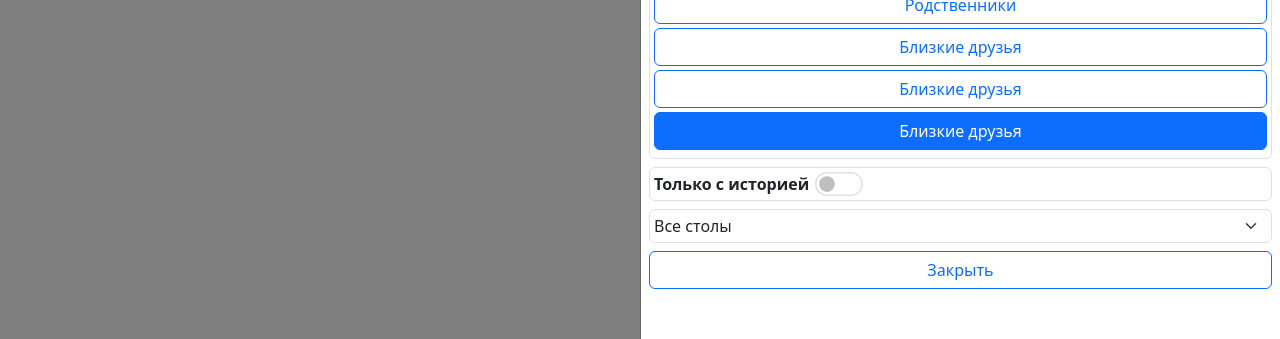
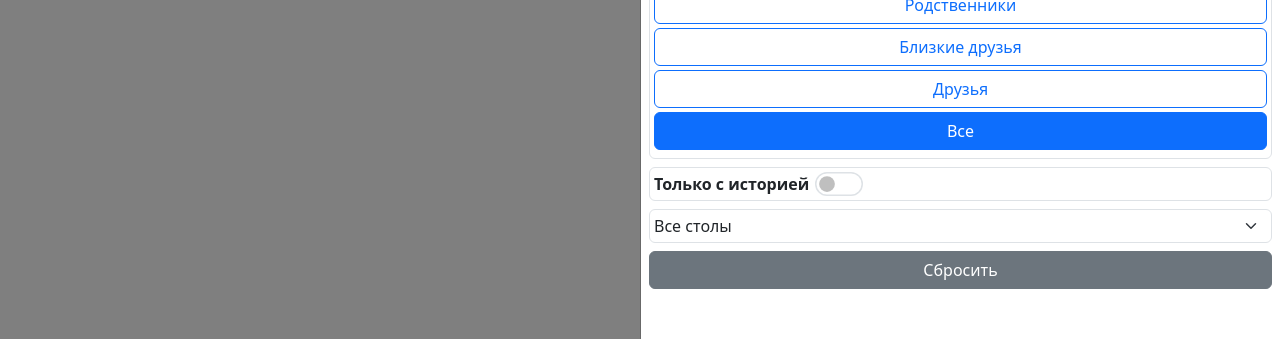
Before and after one commit to rakulagin/wedding-guests, a React (Create React App) app: page / in a window 1280 px wide. Both pictures are taken after a click on the button "Фильтры". Shown: the part 387-726 px from the top of the page. Built offline with nearby package versions, Linux system fonts and the light colour scheme; no server answers.

Commit message:
в принципе ане нравится, сейчас буду переделывать отображение карточки

```diff
--- a/src/Components/Filters/ActivityFilter.jsx
+++ b/src/Components/Filters/ActivityFilter.jsx
@@ -35,7 +35,6 @@ const ActivityFilter = () => {
           checked={activityFilter === true}
           onChange={(e) => handleInputChange(e)}
         />
-        {/*<span>Высокая</span>*/}
         <Button
           className='w-100 mb-1'
           value='1'
@@ -54,7 +53,6 @@ const ActivityFilter = () => {
           checked={activityFilter === false}
           onChange={(e) => handleInputChange(e)}
         />
-        {/*<span>Низкая</span>*/}
         <Button
           className='w-100 mb-1'
           value='0'
@@ -73,7 +71,6 @@ const ActivityFilter = () => {
           checked={activityFilter === 'all'}
           onChange={(e) => handleInputChange(e)}
         />
-        {/*<span>Все</span>*/}
         <Button
           className='w-100 mb-1'
           value='all'
--- a/src/Components/Filters/Filters.jsx
+++ b/src/Components/Filters/Filters.jsx
@@ -1,13 +1,24 @@
 import React, {useState} from 'react';
 import {Button, Offcanvas} from 'react-bootstrap';
+
+import {useDispatch} from "react-redux";
 
 import SideFilter from "./SideFilter";
 import ActivityFilter from "./ActivityFilter";
 import WeightFilter from "./WeightFilter";
 import HistoryFilter from "./HistoryFilter";
 import TableFilter from "./TableFilter";
+import {clear} from "../../redux/inputFilterSlice";
+import {clearAll} from "../../redux/filtersSlice";
 
 const Filters = () => {
+
+  const dispatch = useDispatch()
+
+  const clearAllFilters = () => {
+    dispatch(clear())
+    dispatch(clearAll())
+  }
 
   const [show, setShow] = useState(false);
 
@@ -19,11 +30,7 @@ const Filters = () => {
       <Button variant="primary" onClick={handleShow}>
         Фильтры
       </Button>
-
       <Offcanvas className="w-50" show={show} onHide={handleClose} placement="end">
-        {/*<Offcanvas.Header closeButton>*/}
-        {/*  <Offcanvas.Title>Заголовок блока</Offcanvas.Title>*/}
-        {/*</Offcanvas.Header>*/}
         <Offcanvas.Body className="p-2">
           <div>
             <SideFilter/>
@@ -34,15 +41,13 @@ const Filters = () => {
           </div>
           <Button
             className="w-100"
-            variant="outline-primary"
-            onClick={handleClose}
+            variant="secondary"
+            onClick={clearAllFilters}
           >
-            Закрыть
+            Сбросить
           </Button>
         </Offcanvas.Body>
       </Offcanvas>
-
-
     </div>
   );
 };
--- a/src/Components/Filters/WeightFilter.jsx
+++ b/src/Components/Filters/WeightFilter.jsx
@@ -79,7 +79,7 @@ const WeightFilter = () => {
           variant={weightFilter === 3 ? 'primary' : 'outline-primary'}
           onClick={(e) => handleInputChange(e)}
         >
-          Близкие друзья
+          Друзья
         </Button>
       </label>
       <label>
@@ -97,7 +97,7 @@ const WeightFilter = () => {
           variant={weightFilter === 'all' ? 'primary' : 'outline-primary'}
           onClick={(e) => handleInputChange(e)}
         >
-          Близкие друзья
+          Все
         </Button>
       </label>
     </div>
```
